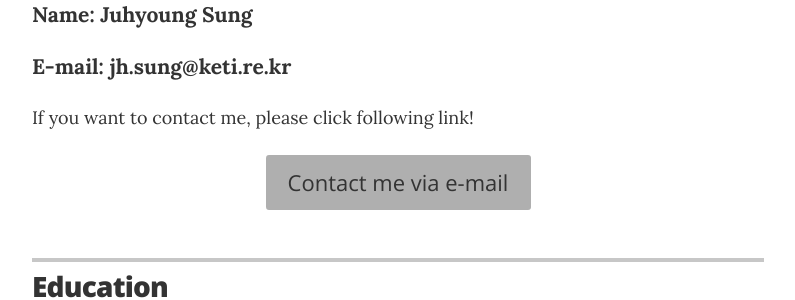
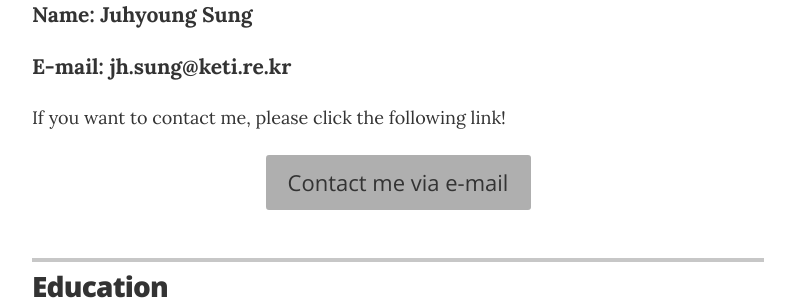
Before and after one commit to friendlyvillain/digital_cv, a Jekyll site: the page built from index.html, in a window 1280 px wide and 900 px high. Shown: the part 322-622 px from the top of the window, without its empty margins (242-1037 px from the left). Built offline with Jekyll 4.4.1, drawn with Linux system fonts in a browser that asks for light colours.

Commit message:
minor rev

```diff
--- a/_config.yml
+++ b/_config.yml
@@ -29,7 +29,7 @@ display_header_contact_info:    "false"
 resume_header_intro: |
   <h3> Name: Juhyoung Sung </h3>
   <h3> E-mail: jh.sung@keti.re.kr </h3>
-  <p>If you want to contact me, please click following link!</p>
+  <p>If you want to contact me, please click the following link!</p>
 
 # use "yes" to display the email contact button,
 # "no" to display an "I'm not looking for work" message,
```
